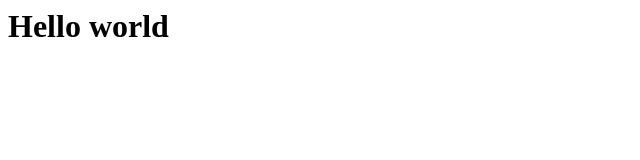
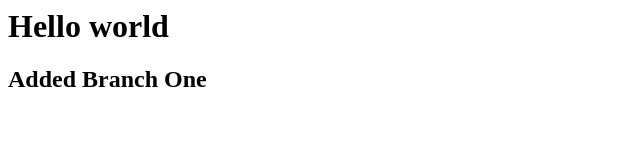
Before and after one commit to micstudent/gitcourse, a plain HTML site: page index.html in a window 1280 px wide. Shown: the whole page, without its empty margins (0-640 px from the left). Drawn offline with Linux system fonts and the light colour scheme.

Commit message:
Added Branch One

```diff
--- a/index.html
+++ b/index.html
@@ -1 +1,2 @@
 <h1>Hello world</h1>
+<h2>Added Branch One</h2>
```
